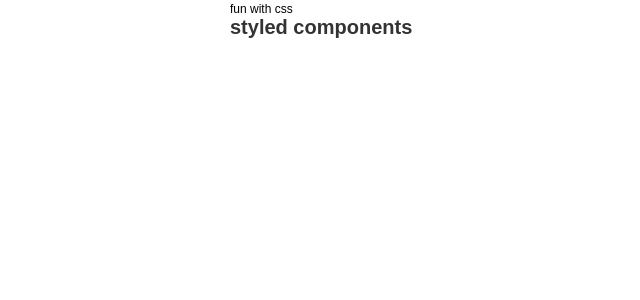
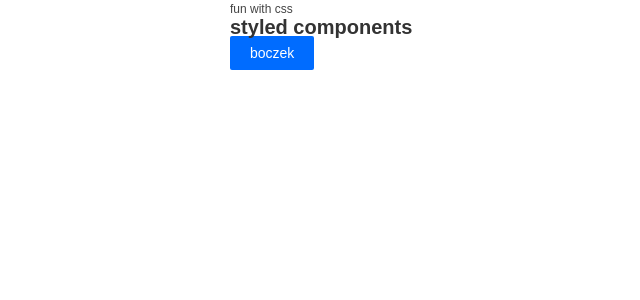
Before and after one commit to bdebicki/fun-with-css, a React app in the folder styled-components/: page / in a window 1280 px wide. Shown: the top 300 px of the page, without its empty margins (10-650 px from the left). Built offline with nearby package versions, Linux system fonts and the light colour scheme.

Commit message:
add default styled button + tokens

```diff
--- a/styled-components/src/js/app.jsx
+++ b/styled-components/src/js/app.jsx
@@ -1,6 +1,8 @@
 import React from 'react';
 import styled, { injectGlobal } from 'styled-components';
 import { ReactWrapper, Headline, Title } from './layout/layoutBuilders-styles';
+import { Button } from './components/button/button-styles';
+import { FONT_FAMILY_BASE, FONT_SIZE_BASE, LINE_HEIGHT_BASE, TEXT_COLOR_BASE } from './tokens/typography'
 
 injectGlobal`
   * {
@@ -14,10 +16,10 @@ injectGlobal`
     }
   }
 
-  img, fieldset {
+  img, fieldsetm, button {
     border: none;
   }
-  a, object {
+  a, object, button {
     outline: none !important;
   }
 
@@ -33,9 +35,10 @@ injectGlobal`
   body {
     min-width: 320px;
     height: 100%;
-    font-family: Arial, sans-serif;
-    font-size: 14px;
-    line-height: 18px;
+    color: ${TEXT_COLOR_BASE};
+    font-family: ${FONT_FAMILY_BASE};
+    font-size: ${FONT_SIZE_BASE};
+    line-height: ${LINE_HEIGHT_BASE};
   }
 
   h1, h2, h3, h4, h5, h6 {
@@ -55,6 +58,9 @@ export default class App extends React.Component {
       <ReactWrapper>
         <Title>fun with css</Title>
         <Headline>styled components</Headline>
+        <div>
+          <Button>boczek</Button>
+        </div>
       </ReactWrapper>
     )
   }
--- /dev/null
+++ b/styled-components/src/js/components/button/button-styles.js
@@ -0,0 +1,29 @@
+import React from 'react';
+import styled from 'styled-components';
+import { BLUE_BASE } from '../../tokens/colors'
+import { FONT_FAMILY_BASE, FONT_SIZE_BASE, LINE_HEIGHT_BASE } from '../../tokens/typography'
+
+const BTN_SHARED_PROPS = {
+  SIZE_BASE: '34px',
+  SIZE_SMALL: '24px',
+  SIZE_LARGE: '50px',
+  PADDING_BASE: '0 20px',
+  PADDING_SMALL: '0 10px',
+  PADDING_LARGE: '0 24px'
+};
+
+export const Button = styled.button`
+	display: flex;
+	height: ${BTN_SHARED_PROPS.SIZE_BASE};
+	padding: ${BTN_SHARED_PROPS.PADDING_BASE};
+	border-radius: 2px;
+	align-items: center;
+	justify-content: center;
+	background: ${BLUE_BASE};
+	color: #fff;
+	font-family: ${FONT_FAMILY_BASE};
+	font-size: ${FONT_SIZE_BASE};
+	line-height: ${LINE_HEIGHT_BASE};
+	text-decoration: none;
+	user-select: none;
+`;
--- /dev/null
+++ b/styled-components/src/js/tokens/colors.js
@@ -0,0 +1,2 @@
+export const BLUE_BASE = '#006cff';
+export const GRAY_BASE = '#444';
--- /dev/null
+++ b/styled-components/src/js/tokens/typography.js
@@ -0,0 +1,9 @@
+import { GRAY_BASE } from './colors'
+
+export const FONT_FAMILY_BASE = 'Arial, sans-serif';
+
+export const FONT_SIZE_BASE = '14px';
+
+export const LINE_HEIGHT_BASE = '18px';
+
+export const TEXT_COLOR_BASE = GRAY_BASE;
```
Also changed, not shown: styled-components/src/js/components/button/button.jsx (added, +12 -0 lines).
